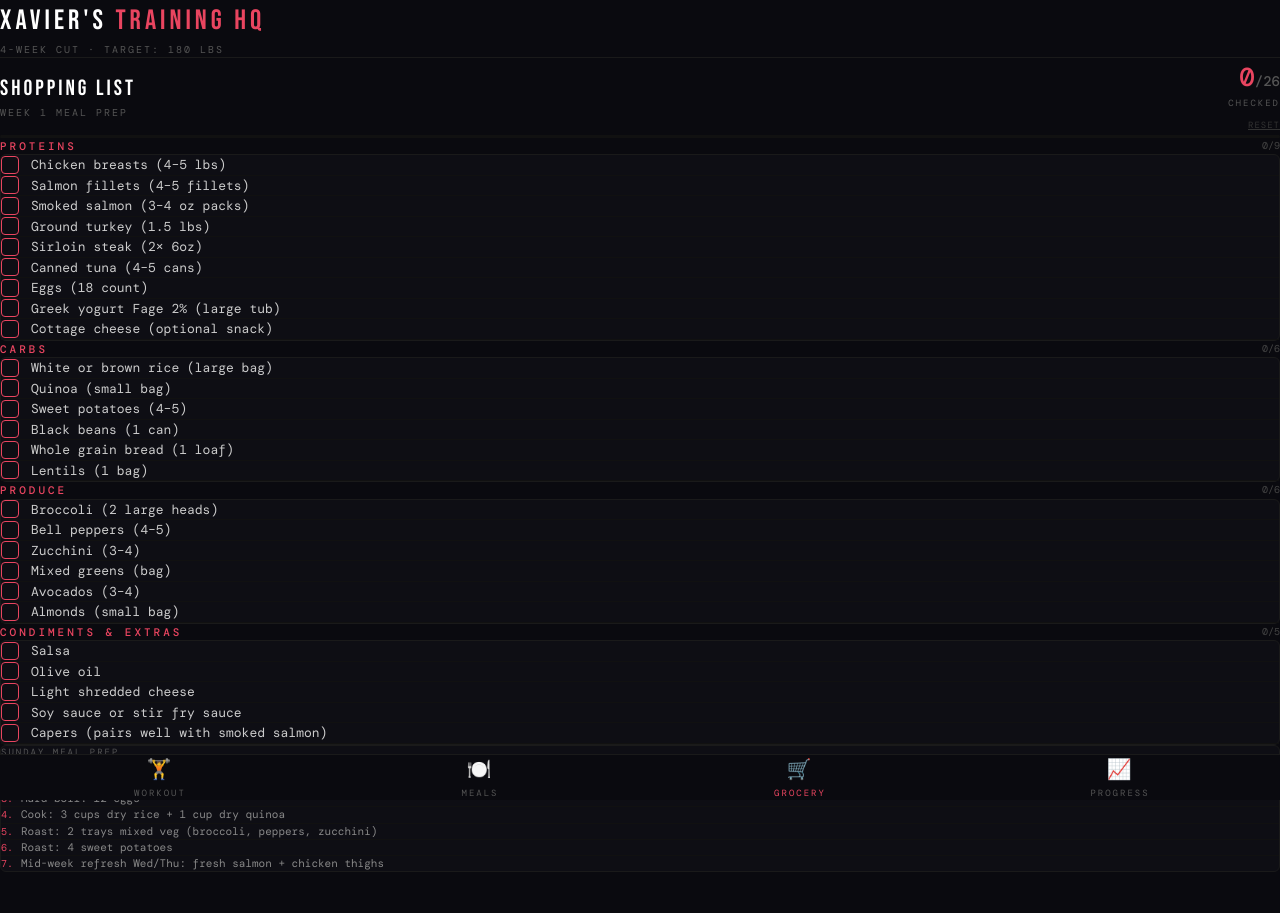
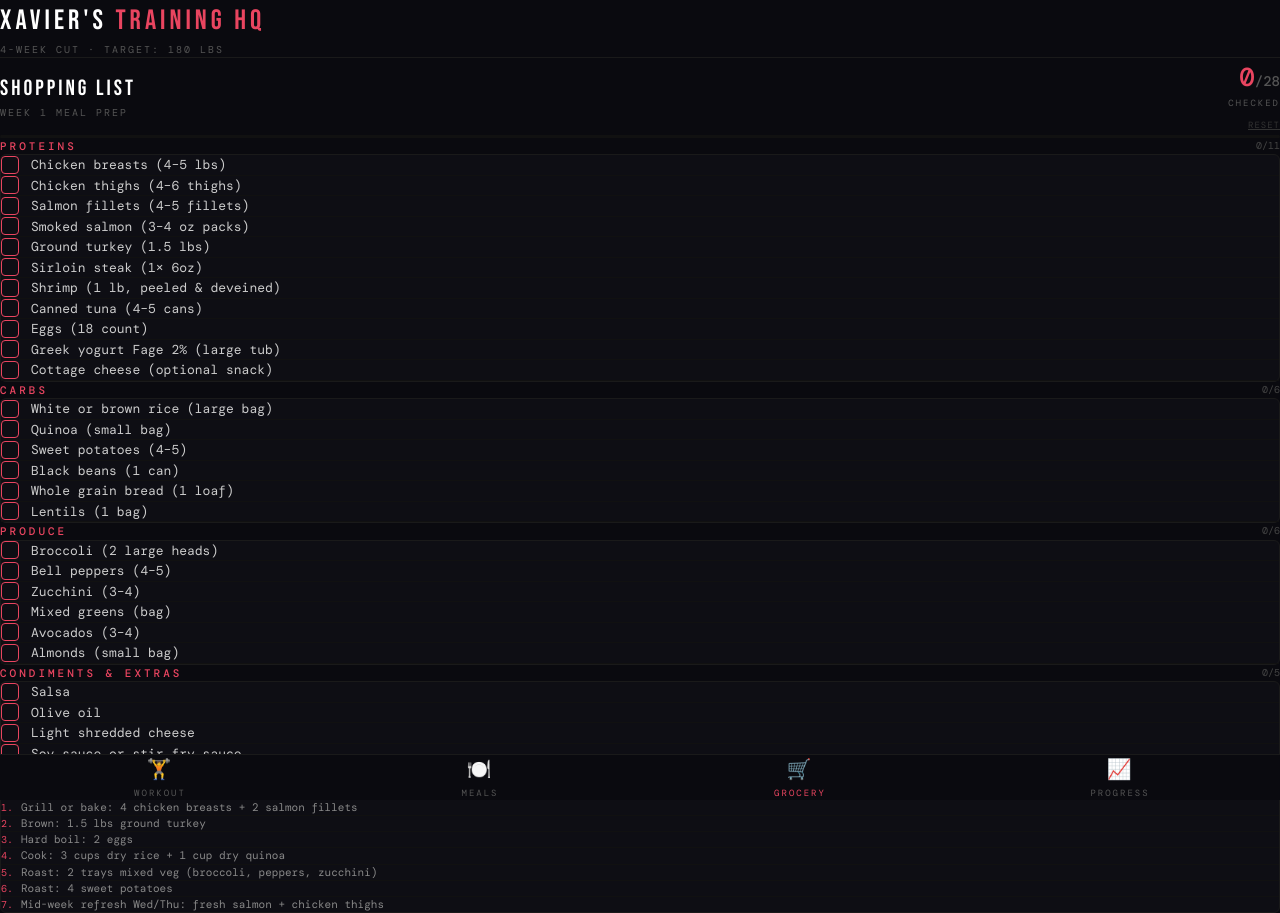
Before and after one commit to xcontreras94/fitness-hq, a React (Vite) app: page /#/grocery in a window 1280 px wide. Before the commit the page ends 872 px from the top, so only its background shows below. Built offline with nearby package versions, Linux system fonts and the light colour scheme; a web font is replaced by a local one.

Commit message:
update meal plan and align grocery list to match

```diff
--- a/src/data/grocery.ts
+++ b/src/data/grocery.ts
@@ -1,10 +1,12 @@
 export const groceryList: Record<string, string[]> = {
   Proteins: [
     'Chicken breasts (4–5 lbs)',
+    'Chicken thighs (4–6 thighs)',
     'Salmon fillets (4–5 fillets)',
     'Smoked salmon (3–4 oz packs)',
     'Ground turkey (1.5 lbs)',
-    'Sirloin steak (2× 6oz)',
+    'Sirloin steak (1× 6oz)',
+    'Shrimp (1 lb, peeled & deveined)',
     'Canned tuna (4–5 cans)',
     'Eggs (18 count)',
     'Greek yogurt Fage 2% (large tub)',
@@ -38,7 +40,7 @@ export const groceryList: Record<string, string[]> = {
 export const prepInstructions: string[] = [
   'Grill or bake: 4 chicken breasts + 2 salmon fillets',
   'Brown: 1.5 lbs ground turkey',
-  'Hard boil: 12 eggs',
+  'Hard boil: 2 eggs',
   'Cook: 3 cups dry rice + 1 cup dry quinoa',
   'Roast: 2 trays mixed veg (broccoli, peppers, zucchini)',
   'Roast: 4 sweet potatoes',
--- a/src/data/meals.ts
+++ b/src/data/meals.ts
@@ -7,11 +7,11 @@ export interface MealDay {
 }
 
 export const mealPlan: MealDay[] = [
-  { day: 'Mon', breakfast: '4 scrambled eggs + turkey bacon',     lunch: 'Chicken breast bowl (rice + roasted veg)',    dinner: 'Salmon + sweet potato + broccoli',        protein: 185 },
+  { day: 'Mon', breakfast: '4 scrambled eggs + smoked salmon',    lunch: 'Chicken breast bowl (rice + roasted veg)',    dinner: 'Salmon + sweet potato + broccoli',        protein: 185 },
   { day: 'Tue', breakfast: 'Greek yogurt (Fage) + almonds',       lunch: 'Ground turkey taco bowl',                    dinner: 'Sirloin steak + rice + greens',            protein: 190 },
   { day: 'Wed', breakfast: '4 scrambled eggs + smoked salmon',    lunch: 'Tuna + avocado on whole grain bread',         dinner: 'Chicken thighs + lentils + roasted veg',   protein: 185 },
   { day: 'Thu', breakfast: 'Greek yogurt (Fage) + almonds',       lunch: 'Chicken breast bowl (quinoa + roasted veg)',  dinner: 'Salmon + sweet potato + broccoli',         protein: 185 },
-  { day: 'Fri', breakfast: '4 scrambled eggs + smoked salmon',    lunch: 'Ground turkey taco bowl',                    dinner: 'Sirloin steak + rice + greens',            protein: 190 },
+  { day: 'Fri', breakfast: '4 scrambled eggs + smoked salmon',    lunch: 'Ground turkey taco bowl',                    dinner: 'Shrimp stir fry + rice + greens',          protein: 190 },
   { day: 'Sat', breakfast: 'Greek yogurt + 2 hard boiled eggs',   lunch: 'Tuna + avocado on whole grain bread',         dinner: 'Chicken thighs + sweet potato + broccoli', protein: 185 },
   { day: 'Sun', breakfast: '4 scrambled eggs + smoked salmon',    lunch: 'Chicken breast + quinoa + roasted veg',       dinner: 'Ground turkey stir fry + rice + veg',      protein: 185 },
 ];
```
